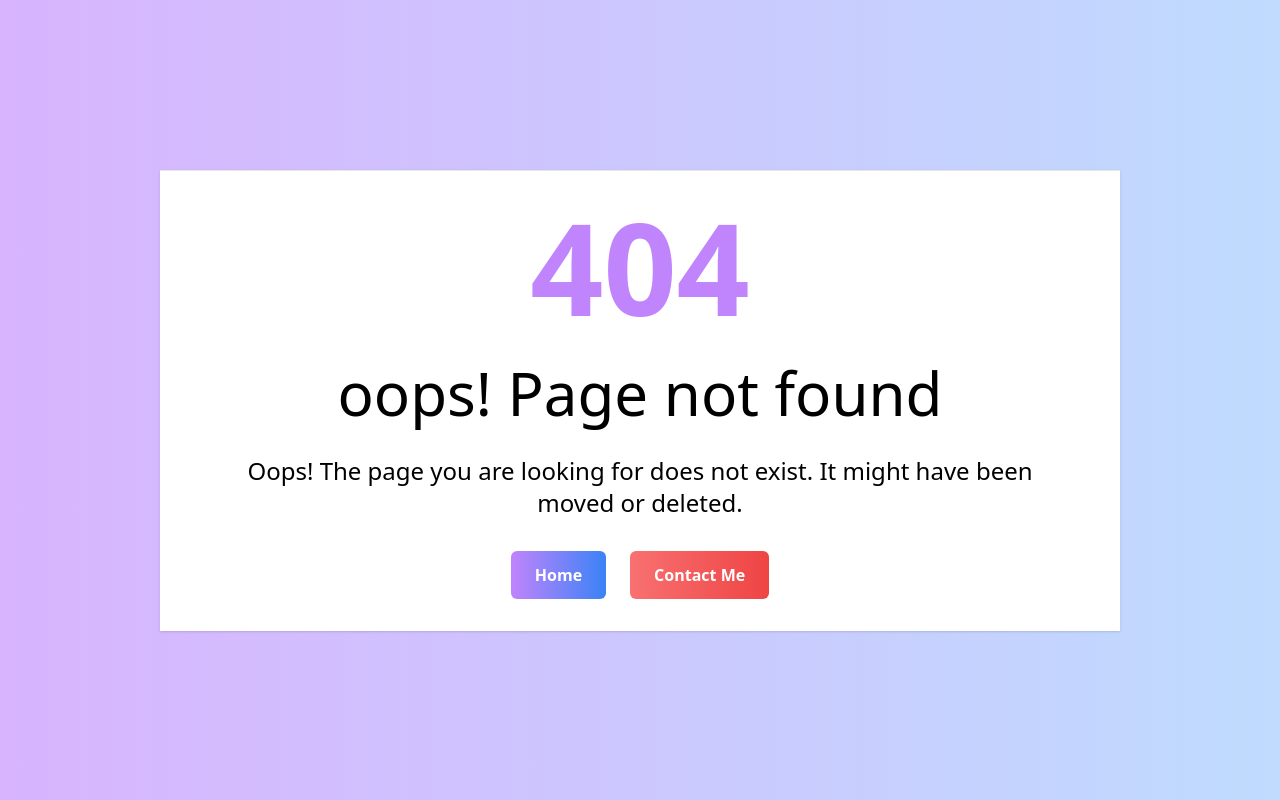
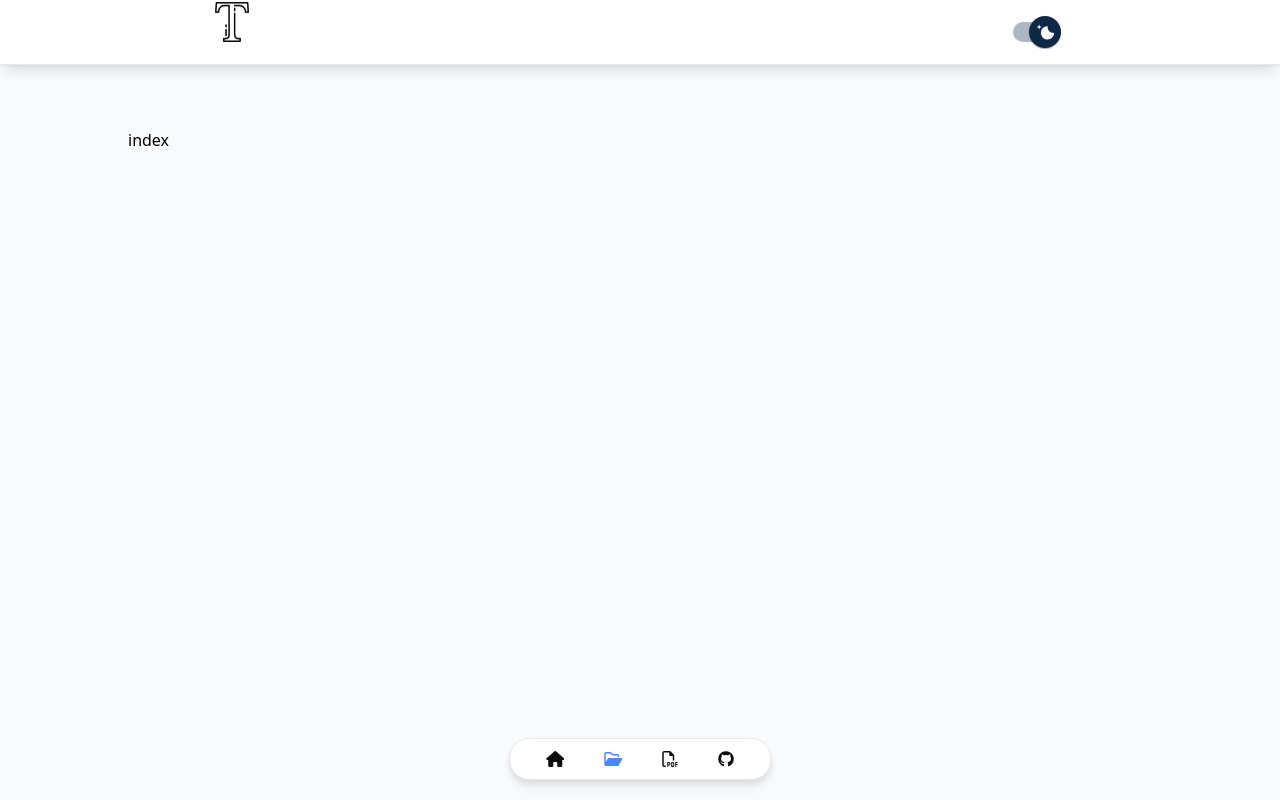
Before and after one commit to truong14712/My-CV, a React (Vite) app: page /projects in a window 1280 px wide. Before the commit this address had no page. Built offline with nearby package versions, Linux system fonts and the light colour scheme.

Commit message:
feat: my projects and top top scroll

```diff
--- a/src/App.jsx
+++ b/src/App.jsx
@@ -1,5 +1,6 @@
 import { Route, Routes } from "react-router-dom";
 import Home from "./pages/Home";
+import Projects from "./pages/Projects";
 import ClientLayout from "./layouts/ClientLayout";
 import NotFound from "./pages/NotFound";
 export default function App() {
@@ -8,6 +9,7 @@ export default function App() {
       <Routes>
         <Route path="/" element={<ClientLayout />}>
           <Route index path="/" element={<Home />} />
+          <Route index path="/projects" element={<Projects />} />
         </Route>
         <Route path="*" element={<NotFound />} />
       </Routes>
--- a/src/db/projects.js
+++ b/src/db/projects.js
@@ -1,35 +1,29 @@
+import generateRandomId from "../utils/generateRandomId";
+
 const projects = [
   {
-    id: 1,
-    title: "UnNote",
-    description: "Share code with your friends no database, no login",
-    skill: "HTML, CSS, Javascript, Service Worker",
+    id: generateRandomId(),
+    title: "Shop book online FE",
+    description: "Sell books online",
+    technology: "HTML, CSS, Javascript, Angular, Angular material",
     img: "https://picsum.photos/200/300",
-    url: "https://github.com/truong14712",
+    url: "https://github.com/truong14712/books.fe",
   },
   {
-    id: 2,
-    title: "Share code with your friends no database, no login",
-    description: "Share code with your friends no database, no login",
-    skill: "HTML, CSS, Javascript, Service Worker",
+    id: generateRandomId(),
+    title: "Shop book online BE",
+    description: "Sell books online",
+    technology: "Nodejs, Mongodb, Express",
     img: "https://picsum.photos/200/300",
-    url: "https://github.com/truong14712",
+    url: "https://github.com/truong14712/books.be",
   },
   {
-    id: 2,
-    title: "Share code with your friends no database, no login",
-    description: "Share code with your friends no database, no login",
-    skill: "HTML, CSS, Javascript, Service Worker",
+    id: generateRandomId(),
+    title: "Website job search JobHunters",
+    description: "...",
+    technology: "HTML, CSS, Javascript, React, Redux",
     img: "https://picsum.photos/200/300",
-    url: "https://github.com/truong14712",
-  },
-  {
-    id: 2,
-    title: "Share code with your friends no database, no login lorem",
-    description: "Share code with your friends no database, no login",
-    skill: "HTML, CSS, Javascript, Service Worker",
-    img: "https://picsum.photos/200/300",
-    url: "https://github.com/truong14712",
+    url: "https://github.com/nhatminh6112003/ITJOBS-FRONTEND",
   },
 ];
 export default projects;
--- a/src/layouts/ClientLayout.jsx
+++ b/src/layouts/ClientLayout.jsx
@@ -1,12 +1,14 @@
 import { Outlet } from "react-router";
 import Header from "./components/Header";
 import Navigation from "./components/Navigation";
+import TopScroll from "./components/TopScroll";
 
 const ClientLayout = () => {
   return (
     <div className="">
       <Header />
       <Navigation />
+      <TopScroll />
       <Outlet />
     </div>
   );
--- a/src/layouts/components/Navbar/index.jsx
+++ b/src/layouts/components/Navbar/index.jsx
@@ -57,8 +57,8 @@ const Navbar = () => {
   };
   return (
     <div>
-      <nav className="fixed z-10 w-full p-1 text-gray-700 bg-white border-b border-gray-200 shadow-lg opacity-95">
-        <div className="flex items-center justify-between mx-[240px] p-2">
+      <nav className="fixed z-10 mx-auto p-1 text-gray-700 bg-white border-b border-gray-200 shadow-lg opacity-95 w-full">
+        <div className="flex items-center justify-between mx-[200px] p-2">
           <img
             src={logo}
             alt="mintrudev"
--- a/src/layouts/components/Navigation/index.jsx
+++ b/src/layouts/components/Navigation/index.jsx
@@ -4,14 +4,14 @@ const Navigation = () => {
   const location = useLocation();
   const currentPath = location.pathname;
   return (
-    <div className="relative">
-      <div className="fixed transform -translate-x-1/2 bottom-5 2xl:w-1/6 left-1/2">
+    <div className="relative ">
+      <div className="fixed transform -translate-x-1/2 bottom-5 2xl:w-1/6 left-1/2 flex items-center">
         <ul className="flex items-center bg-white border drop-shadow-lg rounded-[20px] px-4 cursor-pointer opacity-95 z-10 justify-center py-2">
           {TabNavigation.map((item, index) => {
             return (
               <li
                 key={index}
-                className={currentPath == item.path && "text-red-500"}
+                className={currentPath == item.path && "text-blue-500"}
                 title={item.title}
                 style={{
                   padding: "0 20px",
--- /dev/null
+++ b/src/layouts/components/TopScroll/index.jsx
@@ -0,0 +1,57 @@
+import { useEffect, useState } from "react";
+import { useSelector } from "react-redux";
+import { selectCurrentColor } from "../../../providers/features/colorSlice";
+const TopScroll = () => {
+  const currentColor = useSelector(selectCurrentColor);
+  const [showButton, setShowButton] = useState(false);
+  // Kiểm tra vị trí scroll khi component được mount
+  useEffect(() => {
+    const handleScroll = () => {
+      // Khoảng cách từ đỉnh trang đến vị trí scroll hiện tại
+      const scrollY = window.scrollY;
+
+      // Điều kiện để hiển thị button
+      if (scrollY > 50) {
+        setShowButton(true);
+      } else {
+        setShowButton(false);
+      }
+    };
+
+    // Thêm sự kiện scroll listener khi component được mount
+    window.addEventListener("scroll", handleScroll);
+
+    // Cleanup sự kiện khi component bị unmount
+    return () => {
+      window.removeEventListener("scroll", handleScroll);
+    };
+  }, []); // [] đảm bảo rằng useEffect chỉ chạy một lần khi component được mount
+
+  const scrollToTop = () => {
+    window.scrollTo({
+      top: 0,
+      behavior: "smooth",
+    });
+  };
+  return (
+    <div>
+      <div className="relative">
+        {showButton && (
+          <button
+            className="fixed bottom-[24px] right-[34px]  rounded-[50%] "
+            onClick={scrollToTop}
+            style={{
+              background: currentColor,
+              transition: "background 2s ease",
+              color: "#ffff",
+            }}
+          >
+            <i className="fa-solid fa-angle-up w-full p-2"></i>
+          </button>
+        )}
+      </div>
+    </div>
+  );
+};
+
+export default TopScroll;
--- a/src/pages/Home/index.jsx
+++ b/src/pages/Home/index.jsx
@@ -35,11 +35,13 @@ const Home = () => {
     // Cuộn đến component "AboutMe"
     aboutMeRef.current.scrollIntoView({ behavior: "smooth" });
   };
+
   return (
     <div className="bg-gray-50">
       <div className="container mx-auto 2xl:w-[75%] pt-[8rem] min-h-[100dvh]">
         <h1 className="text-[4rem] font-bold">
-          Hello ✌🏼,
+          Hello <span>✌🏼</span>
+          ,
           <br />
           I&apos;m{" "}
           <span
--- /dev/null
+++ b/src/pages/Projects/index.jsx
@@ -0,0 +1,11 @@
+const Projects = () => {
+  return (
+    <div className="bg-gray-50">
+      <div className="container mx-auto 2xl:w-[75%] pt-[8rem] min-h-[100dvh]">
+        index
+      </div>
+    </div>
+  );
+};
+
+export default Projects;
--- a/src/pages/components/MyProjects/index.jsx
+++ b/src/pages/components/MyProjects/index.jsx
@@ -1,7 +1,71 @@
+import projects from "../../../db/projects";
+import { Link } from "react-router-dom";
+import { selectCurrentColor } from "../../../providers/features/colorSlice";
+import { useSelector } from "react-redux";
+
 const MyProjects = () => {
+  const currentColor = useSelector(selectCurrentColor);
+
   return (
     <div className="my-[25px] py-[25px]">
-      <div className="text-2xl font-semibold text-center">My Projects</div>
+      <div
+        className="text-2xl font-semibold text-center mb-[40px]"
+        style={{
+          color: currentColor,
+          transition: "color 2s ease",
+        }}
+      >
+        My Projects
+      </div>
+      <div className="grid grid-cols-3 gap-10">
+        {projects.map((project) => {
+          return (
+            <>
+              <div className="border rounded-lg bg-white" key={project?.id}>
+                <img
+                  src={`${project.img}`}
+                  alt="1"
+                  className="w-[360px] h-[200px] bg-cover"
+                />
+                <div className="p-4 text-center">
+                  <div className="text-lg mb-[30px]">
+                    <span
+                      className="p-1 italic font-bold"
+                      style={{
+                        background: currentColor,
+                        transition: "background 2s ease",
+                        color: "#ffff",
+                      }}
+                    >
+                      {" "}
+                      {project.title}
+                    </span>
+                  </div>
+                  <div className="mb-[20px]">{project.description}</div>
+                  <div className="mb-[26px] font-bold text-[14px] text-[#0f0e17]">
+                    {project.technology}
+                  </div>
+                  <div className="flex items-center justify-center">
+                    <Link to={project.url} className="flex items-center">
+                      <button
+                        className="border px-5 py-[2px] rounded-2xl  shadow"
+                        style={{
+                          background: currentColor,
+                          transition: "background 2s ease",
+                          color: "#ffff",
+                        }}
+                      >
+                        <i className="fa-brands fa-github"></i>
+                        <span className="ml-2">Source</span>
+                      </button>
+                    </Link>
+                  </div>
+                </div>
+              </div>
+            </>
+          );
+        })}
+      </div>
     </div>
   );
 };
--- /dev/null
+++ b/src/utils/generateRandomId.js
@@ -0,0 +1,14 @@
+function generateRandomId() {
+  const characters =
+    "ABCDEFGHIJKLMNOPQRSTUVWXYZabcdefghijklmnopqrstuvwxyz0123456789";
+  const idLength = 10;
+
+  let id = "";
+  for (let i = 0; i < idLength; i++) {
+    const randomIndex = Math.floor(Math.random() * characters.length);
+    id += characters.charAt(randomIndex);
+  }
+
+  return id;
+}
+export default generateRandomId;
```
